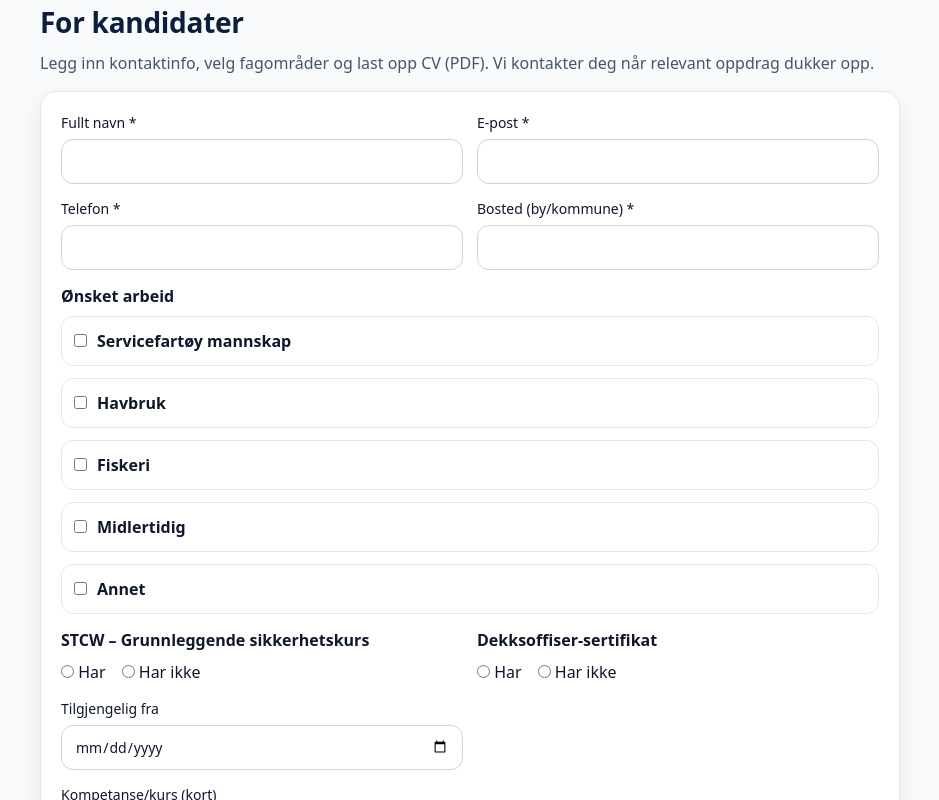
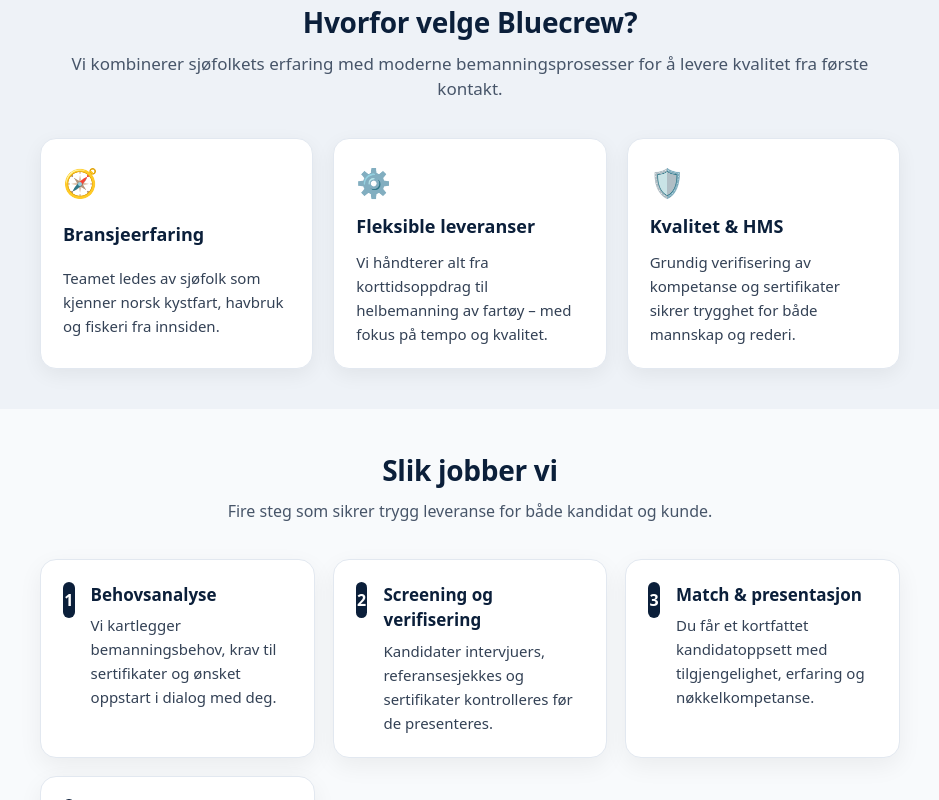
Before and after one commit to maritimbemanning/bluecrew, a Next.js app: page / in a window 1280 px wide. Shown: the part 960-1760 px from the top of the page, without its empty margins (170-1109 px from the left). Built offline with nearby package versions, Linux system fonts and the light colour scheme.

Commit message:
Document how to pull landing page updates

```diff
--- a/app/page.tsx
+++ b/app/page.tsx
@@ -56,7 +56,7 @@
           <nav style={sx.nav} aria-label="Hovedmeny">
             <a href="#kandidat" style={sx.navLink}>Kandidat</a>
             <a href="#kunde" style={sx.navLink}>Kunde</a>
-            <a href="#om" style={sx.navLink}>Om oss</a>
+            <a href="#om-oss" style={sx.navLink}>Om oss</a>
             <a href="#kontakt" style={sx.navLink}>Kontakt</a>
           </nav>
         </div>
@@ -126,6 +126,51 @@
     </div>
   </div>
 </section>
+
+
+      {/* HVORFOR VELGE BLUECREW */}
+      <section id="fordeler" style={sx.sectionAlt}>
+        <div style={sx.wrapNarrow}>
+          <div style={{ textAlign: "center", marginBottom: 36 }}>
+            <h2 style={sx.h2}>Hvorfor velge Bluecrew?</h2>
+            <p style={sx.leadSmall}>
+              Vi kombinerer sjøfolkets erfaring med moderne bemanningsprosesser for å levere kvalitet fra første kontakt.
+            </p>
+          </div>
+
+          <div style={sx.featureGrid}>
+            {BENEFITS.map((benefit) => (
+              <article key={benefit.title} style={sx.featureCard}>
+                <div style={sx.featureIcon} aria-hidden="true">{benefit.icon}</div>
+                <h3 style={sx.featureTitle}>{benefit.title}</h3>
+                <p style={sx.featureText}>{benefit.text}</p>
+              </article>
+            ))}
+          </div>
+        </div>
+      </section>
+
+      {/* PROSESS */}
+      <section id="slik-jobber-vi" style={sx.section}>
+        <div style={sx.wrapNarrow}>
+          <div style={{ textAlign: "center", marginBottom: 36 }}>
+            <h2 style={sx.h2}>Slik jobber vi</h2>
+            <p style={sx.muted}>Fire steg som sikrer trygg leveranse for både kandidat og kunde.</p>
+          </div>
+
+          <ol style={sx.processGrid}>
+            {PROCESS_STEPS.map((step, index) => (
+              <li key={step.title} style={sx.processStep}>
+                <div style={sx.stepNumber}>{index + 1}</div>
+                <div style={sx.stepBody}>
+                  <h3 style={sx.stepTitle}>{step.title}</h3>
+                  <p style={sx.stepText}>{step.text}</p>
+                </div>
+              </li>
+            ))}
+          </ol>
+        </div>
+      </section>
 
 
       {/* KANDIDAT */}
@@ -331,9 +376,28 @@
       </p>
     </div>
   </div>
-</section>
+      </section>
 
-{/* KONTAKT */}
+      {/* FAQ */}
+      <section id="faq" style={sx.section}>
+        <div style={sx.wrapNarrow}>
+          <div style={{ textAlign: "center", marginBottom: 28 }}>
+            <h2 style={sx.h2}>Vanlige spørsmål</h2>
+            <p style={sx.muted}>Finner du ikke svaret her? Ta kontakt, så hjelper vi deg videre.</p>
+          </div>
+
+          <div style={sx.faqList}>
+            {FAQS.map((faq) => (
+              <details key={faq.q} style={sx.faqItem}>
+                <summary style={sx.faqSummary}>{faq.q}</summary>
+                <p style={sx.faqContent}>{faq.a}</p>
+              </details>
+            ))}
+          </div>
+        </div>
+      </section>
+
+      {/* KONTAKT */}
 <section id="kontakt" style={{ ...sx.section, background: "#fff" }}>
   <div style={sx.wrapNarrow}>
     <h2 style={sx.h2}>Kontakt oss</h2>
@@ -463,16 +527,68 @@
   );
 }
 
-function Info({ label, value }: { label: string; value: string }) {
-  return <div><strong>{label}:</strong> {value}</div>;
-}
-
 /* ———— Data ———— */
 const STCW_MODULES = [
   "Sjøoverlevelse (PST)",
   "Brannvern (FPFF)",
   "Førstehjelp (EFA)",
   "PSSR",
+];
+
+const BENEFITS = [
+  {
+    icon: "🧭",
+    title: "Bransjeerfaring",
+    text: "Teamet ledes av sjøfolk som kjenner norsk kystfart, havbruk og fiskeri fra innsiden.",
+  },
+  {
+    icon: "⚙️",
+    title: "Fleksible leveranser",
+    text: "Vi håndterer alt fra korttidsoppdrag til helbemanning av fartøy – med fokus på tempo og kvalitet.",
+  },
+  {
+    icon: "🛡️",
+    title: "Kvalitet & HMS",
+    text: "Grundig verifisering av kompetanse og sertifikater sikrer trygghet for både mannskap og rederi.",
+  },
+];
+
+const PROCESS_STEPS = [
+  {
+    title: "Behovsanalyse",
+    text: "Vi kartlegger bemanningsbehov, krav til sertifikater og ønsket oppstart i dialog med deg.",
+  },
+  {
+    title: "Screening og verifisering",
+    text: "Kandidater intervjuers, referansesjekkes og sertifikater kontrolleres før de presenteres.",
+  },
+  {
+    title: "Match & presentasjon",
+    text: "Du får et kortfattet kandidatoppsett med tilgjengelighet, erfaring og nøkkelkompetanse.",
+  },
+  {
+    title: "Oppfølging om bord",
+    text: "Vi følger opp begge parter underveis og justerer ved behov for å sikre smidige leveranser.",
+  },
+];
+
+const FAQS = [
+  {
+    q: "Hvordan registrerer jeg meg som kandidat?",
+    a: "Bruk skjemaet under «For kandidater» og last opp CVen din. Vi tar kontakt når vi har et oppdrag som passer profilen din.",
+  },
+  {
+    q: "Hvor raskt kan dere levere personell?",
+    a: "Mye av mannskapet vårt er klart på kort varsel. Vi kan ofte levere innen få dager, avhengig av sertifikatkrav og lokasjon.",
+  },
+  {
+    q: "Hvilke typer kontrakter tilbyr dere?",
+    a: "Vi håndterer både midlertidige oppdrag, sesongbemanning og lengre engasjement etter behov.",
+  },
+  {
+    q: "Hvordan ivaretas personvern?",
+    a: "Alle søknader lagres sikkert og deles ikke med tredjepart uten samtykke. Se også avsnittet om personvern nederst på siden.",
+  },
 ];
 
 
@@ -536,6 +652,85 @@
   fontSize: 17,
   color: "#475569",
   marginTop: 8,
+},
+sectionAlt: { padding: "40px 0", background: "#EEF2F7" },
+
+featureGrid: {
+  display: "grid",
+  gridTemplateColumns: "repeat(auto-fit, minmax(220px, 1fr))",
+  gap: 20,
+},
+featureCard: {
+  background: "#fff",
+  border: "1px solid #E2E8F0",
+  borderRadius: 16,
+  padding: 22,
+  boxShadow: "0 6px 20px rgba(2,6,23,0.06)",
+  display: "grid",
+  gap: 10,
+  textAlign: "left",
+},
+featureIcon: { fontSize: 28 },
+featureTitle: { fontSize: 18, fontWeight: 800, color: "#0B1F3A", margin: 0 },
+featureText: { margin: 0, fontSize: 15, color: "#334155", lineHeight: 1.6 },
+
+processGrid: {
+  listStyle: "none",
+  margin: 0,
+  padding: 0,
+  display: "grid",
+  gridTemplateColumns: "repeat(auto-fit, minmax(220px, 1fr))",
+  gap: 18,
+},
+processStep: {
+  background: "#fff",
+  border: "1px solid #E2E8F0",
+  borderRadius: 16,
+  padding: 22,
+  display: "flex",
+  alignItems: "flex-start",
+  gap: 16,
+  boxShadow: "0 8px 24px rgba(2,6,23,0.06)",
+},
+stepNumber: {
+  width: 36,
+  height: 36,
+  borderRadius: "999px",
+  background: "#0B1F3A",
+  color: "#fff",
+  display: "flex",
+  alignItems: "center",
+  justifyContent: "center",
+  fontWeight: 800,
+  fontSize: 16,
+},
+stepBody: { display: "grid", gap: 6 },
+stepTitle: { margin: 0, fontSize: 17, fontWeight: 700, color: "#0B1F3A" },
+stepText: { margin: 0, fontSize: 15, color: "#334155", lineHeight: 1.6 },
+
+faqList: { display: "grid", gap: 12 },
+faqItem: {
+  border: "1px solid #E2E8F0",
+  borderRadius: 14,
+  background: "#fff",
+  padding: 0,
+  overflow: "hidden",
+  boxShadow: "0 4px 16px rgba(2,6,23,0.05)",
+},
+faqSummary: {
+  padding: "16px 20px",
+  listStyle: "none",
+  cursor: "pointer",
+  fontWeight: 700,
+  color: "#0B1F3A",
+  outline: "none",
+},
+faqContent: {
+  margin: 0,
+  padding: "0 20px 18px",
+  fontSize: 15,
+  color: "#334155",
+  lineHeight: 1.6,
 },
 
 contactGrid: {
```
Also changed, not shown: 1 other file (tests, documents, lock files or other folders).
